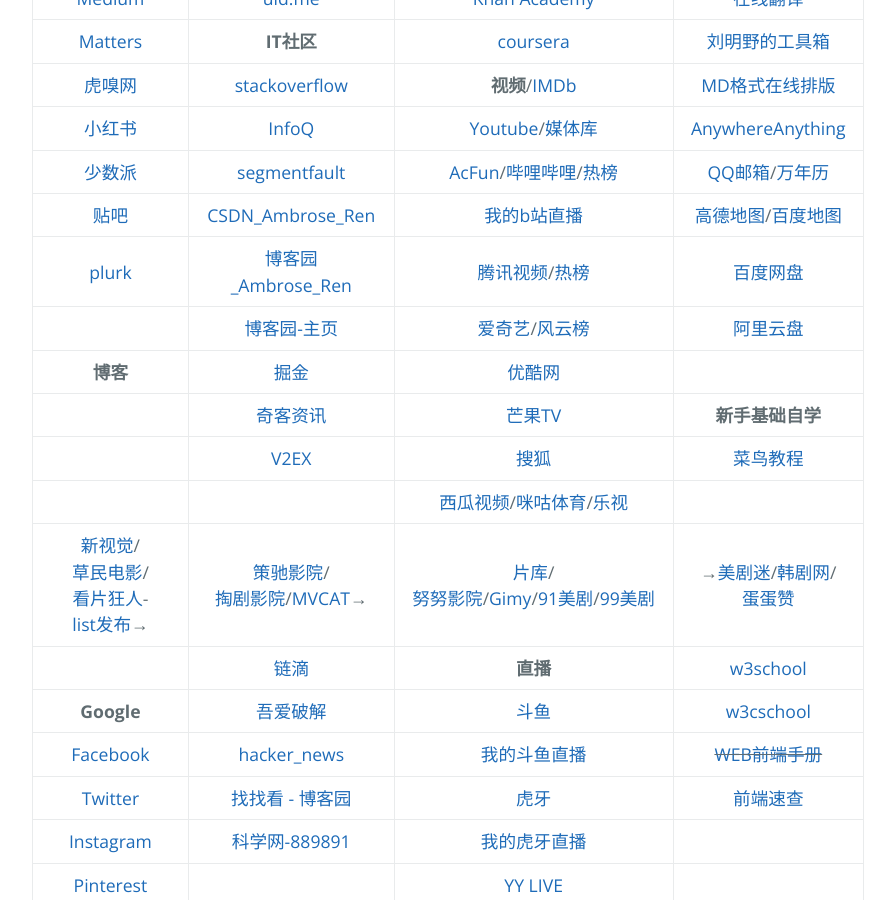
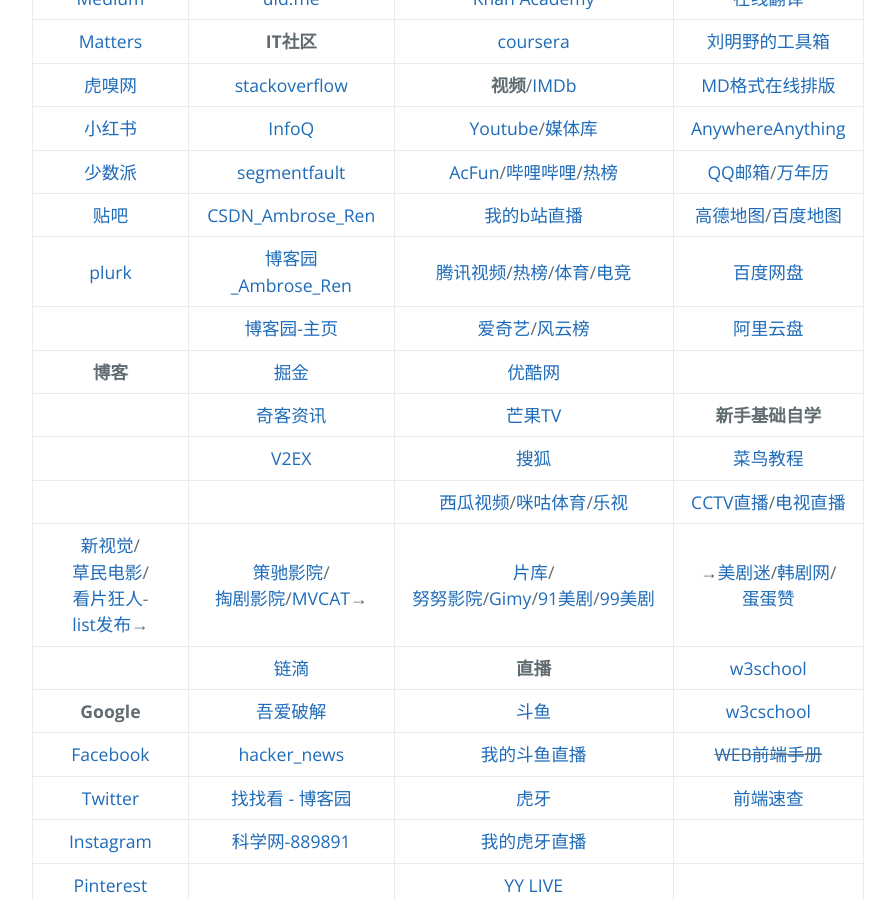
Before and after one commit to AmbroseRen/test, a Jekyll site: the page built from navigation.md, in a window 1280 px wide and 900 px high, scrolled down 768 px. Shown: the whole window, without its empty margins (192-1087 px from the left). Built offline with Jekyll 4.4.1, drawn with Linux system fonts in a browser that asks for light colours; our own code applies the rules of GitHub Pages for plain Markdown files; the repository's description, which GitHub fills in, is left out.

Commit message:
Update navigation.md

```diff
--- a/navigation.md
+++ b/navigation.md
@@ -20,12 +20,12 @@
 | [小红书](https://www.xiaohongshu.com/explore) | [InfoQ](https://www.infoq.cn/) | [Youtube](https://www.youtube.com/)/[媒体库](https://www.youtube.com/feed/library) | [AnywhereAnything](http://lackar.com/aa/) |
 | [少数派](https://sspai.com/) | [segmentfault](https://segmentfault.com/u/ambroseren/users/following) | [AcFun](https://www.acfun.cn/)/[哔哩哔哩](https://space.bilibili.com/352834482/fans/follow)/[热榜](https://www.bilibili.com/v/popular/rank/all) | [QQ邮箱](https://mail.qq.com/)/[万年历](https://wannianrili.bmcx.com/) |
 | [贴吧](https://tieba.baidu.com/index.html) | [CSDN_Ambrose_Ren](https://blog.csdn.net/Ambrose_Ren) | [我的b站直播](https://live.bilibili.com/22653502) | [高德地图](https://www.amap.com/)/[百度地图](https://map.baidu.com/) |
-| [plurk](https://www.plurk.com/AmbroseRenCN) | [博客园_Ambrose_Ren](https://www.cnblogs.com/rensi/) | [腾讯视频](https://v.qq.com/biu/u/playlist)/[热榜](https://v.qq.com/biu/ranks/?t=hotsearch) | [百度网盘](https://pan.baidu.com/disk/home) |
+| [plurk](https://www.plurk.com/AmbroseRenCN) | [博客园_Ambrose_Ren](https://www.cnblogs.com/rensi/) | [腾讯视频](https://v.qq.com/biu/u/playlist)/[热榜](https://v.qq.com/biu/ranks/?t=hotsearch)/[体育](https://live.qq.com/)/[电竞](https://egame.qq.com/) | [百度网盘](https://pan.baidu.com/disk/home) |
 | []() | [博客园-主页](https://home.cnblogs.com/u/rensi/) | [爱奇艺](https://www.iqiyi.com/u/fav)/[风云榜](https://www.iqiyi.com/ranks1/home) | [阿里云盘](https://www.aliyundrive.com/drive/) |
 | __博客__ | [掘金](https://juejin.cn/) | [优酷网](https://user.youku.com/page/usc/fav?theme=) | []() |
 | []() | [奇客资讯](https://www.solidot.org/) | [芒果TV](https://i.mgtv.com/my/looklist) | __新手基础自学__ |
 | []() | [V2EX](https://www.v2ex.com/?tab=tech) | [搜狐](https://my.tv.sohu.com/i/bookmark) | [菜鸟教程](https://www.runoob.com/) |
-| []() | []() | [西瓜视频](https://www.ixigua.com/my/favorite)/[咪咕体育](https://www.miguvideo.com/mgs/website/prd/personalCenter.html#/collect)/[乐视](http://i.le.com/playrecord#favorite) | []() |
+| []() | []() | [西瓜视频](https://www.ixigua.com/my/favorite)/[咪咕体育](https://www.miguvideo.com/mgs/website/prd/personalCenter.html#/collect)/[乐视](http://i.le.com/playrecord#favorite) | [CCTV直播](https://tv.cctv.com/live/)/[电视直播](http://www.hao5.net/) |
 | [新视觉](https://www.ixinshijue.com/)/[草民电影](https://www.cmdy555.com/)/[看片狂人](https://www.kpkuang.com/)-[list发布](https://listed.to/p/l1PbMlAK7g)→ | [策驰影院](http://www.cechiyy5.com/)/[掏剧影院](https://www.taojuyb.com/)/[MVCAT](https://www.mvcat.com/)→ | [片库](https://www.mypianku.net/)/[努努影院](https://www.nunuyy.cc/)/[Gimy](https://gimy.app/)/[91美剧](https://91mjw.com/)/[99美剧](https://www.99meiju.org/) | →[美剧迷](https://www.meijumi.net/)/[韩剧网](https://www.tvn.cc/)/[蛋蛋赞](https://www.dandanzan.cc/) |
 | []() | [链滴](https://ld246.com/) | __直播__ | [w3school](https://www.w3school.com.cn/) |
 | __Google__ | [吾爱破解](https://www.52pojie.cn/) | [斗鱼](https://www.douyu.com/directory/myFollow) | [w3cschool](https://www.w3cschool.cn/) |
```
